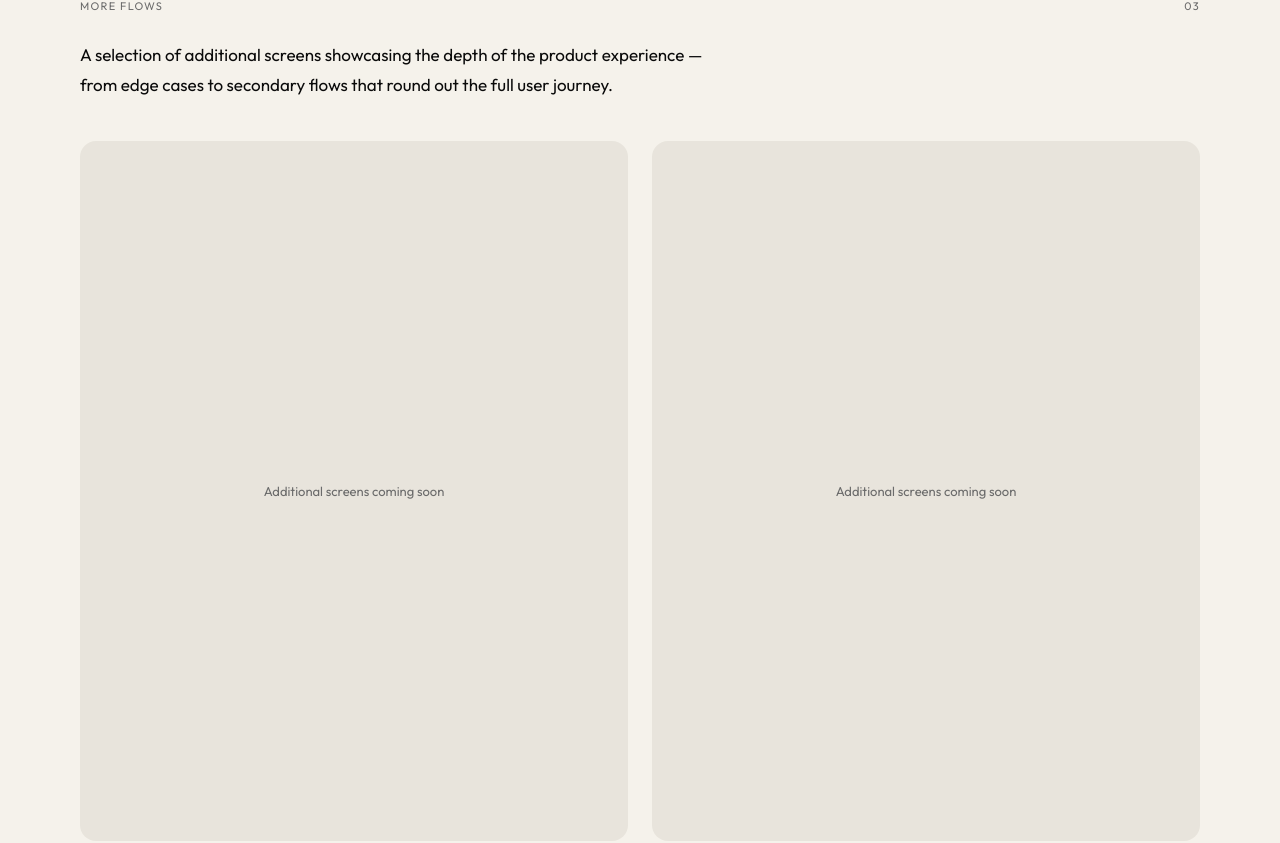
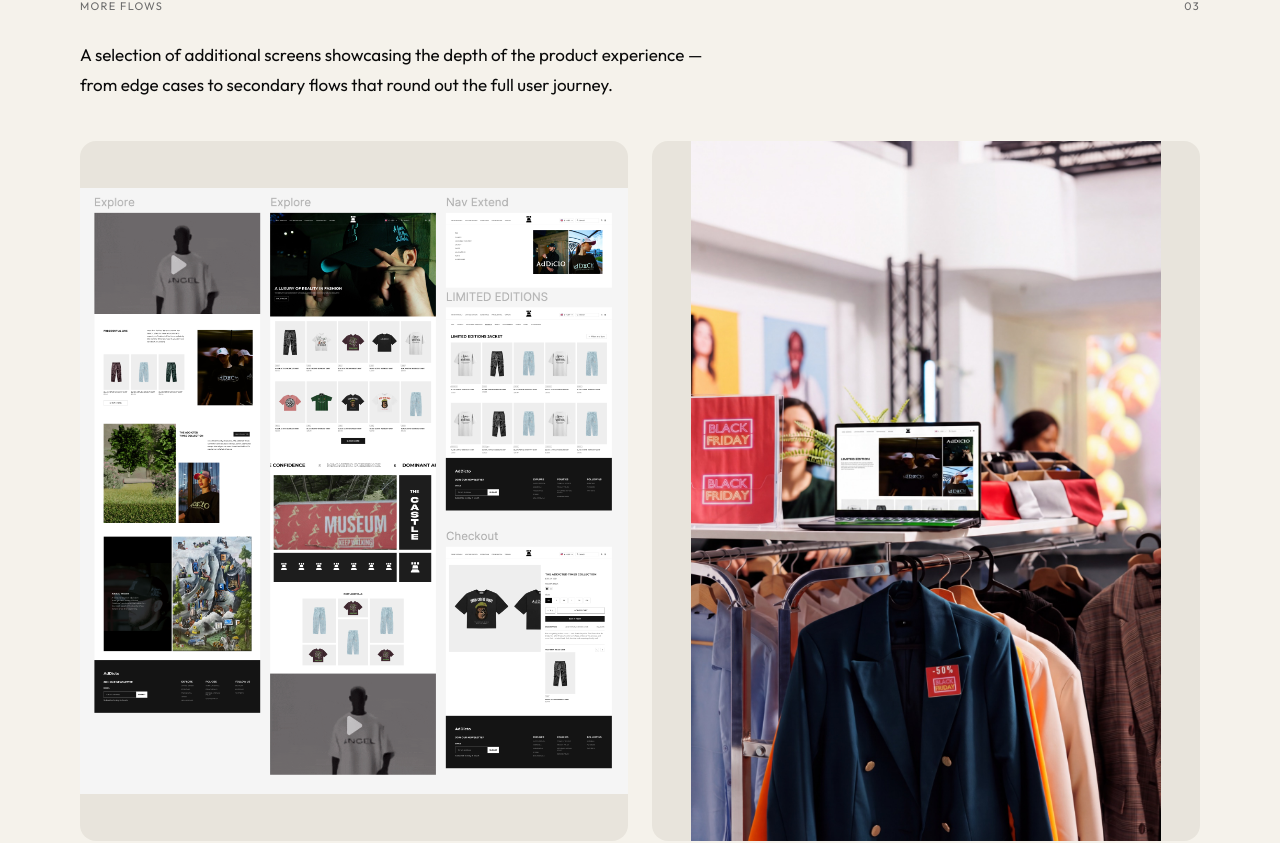
Before and after one commit to Faymous-tech/uiux-design-portfolio, a Next.js app: page /work/addicto in a window 1280 px wide. Shown: the part 3914-4757 px from the top of the page. Built offline with nearby package versions, Linux system fonts and the light colour scheme.

Commit message:
Fill Addicto More Flows boxes with contain treatment

```diff
--- a/src/app/work/[id]/CaseStudyClient.tsx
+++ b/src/app/work/[id]/CaseStudyClient.tsx
@@ -560,7 +560,9 @@ export default function CaseStudyPage() {
                     {scrollSrc ? (
                       <div
                         className="ve-scroll"
-                        style={ci === 0
+                        style={project.id === "addicto"
+                          ? { width: "100%", height: "100%", overflow: "hidden", padding: "0", boxSizing: "border-box" }
+                          : ci === 0
                           ? { width: "100%", height: "100%", overflow: "hidden", padding: "0", boxSizing: "border-box" }
                           : project.id === "dexcimal"
                             ? { width: "100%", height: "100%", overflow: "hidden", padding: "0", boxSizing: "border-box" }
@@ -572,7 +574,9 @@ export default function CaseStudyPage() {
                           width={0}
                           height={0}
                           sizes="(max-width: 768px) 100vw, 45vw"
-                          style={ci === 0
+                          style={project.id === "addicto"
+                            ? { width: "100%", height: "100%", objectFit: "contain", objectPosition: "center", display: "block" }
+                            : ci === 0
                             ? { width: "100%", height: "100%", objectFit: "cover", objectPosition: project.id === "dexcimal" ? "center" : "center 100%", display: "block" }
                             : project.id === "dexcimal"
                               ? { width: "100%", height: "100%", objectFit: "cover", objectPosition: "center", display: "block" }
--- a/src/lib/projects.ts
+++ b/src/lib/projects.ts
@@ -90,6 +90,8 @@ export const projects: Project[] = [
     heroImage: "/images/addicto-hero.png",
     researchVideo: "/images/addicto/addicto-research-journey.mp4",
     visualExplorationsImage: "/images/addicto/addicto-visual-explorations.jpg",
+    moreFlowsImage1: "/images/addicto/addicto-moreflows-1.png",
+    moreFlowsImage2: "/images/addicto/addicto-moreflows-2.jpg",
     tags: ["Web Design", "E-commerce", "Fashion", "Editorial"],
     color: "#1A1A1A",
     role: "UI/UX Designer",
```
Also changed, not shown: public/images/addicto/addicto-moreflows-1.png (added), public/images/addicto/addicto-moreflows-2.jpg (added).
